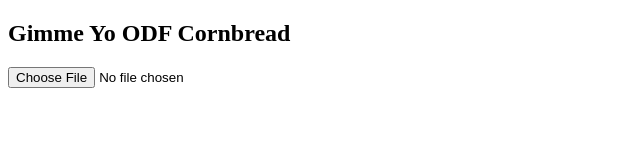
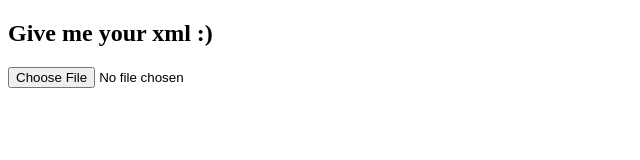
Before and after one commit to gioiliop7/leledometro-analytics, a plain HTML site: page index.html in a window 1280 px wide. Shown: the whole page, without its empty margins (0-640 px from the left). Drawn offline with nearby package versions, Linux system fonts and the light colour scheme.

Commit message:
not having design ideas...

```diff
--- a/index.html
+++ b/index.html
@@ -14,7 +14,7 @@
   <body>
     <script src="./main.js"></script>
     <div id="upload">
-      <h2>Gimme Yo ODF Cornbread</h2>
+      <h2>Give me your xml :)</h2>
       <form enctype="multipart/form-data" method="post">
         <input type="file" name="xmlupload" id="xmlupload" />
       </form>
```
